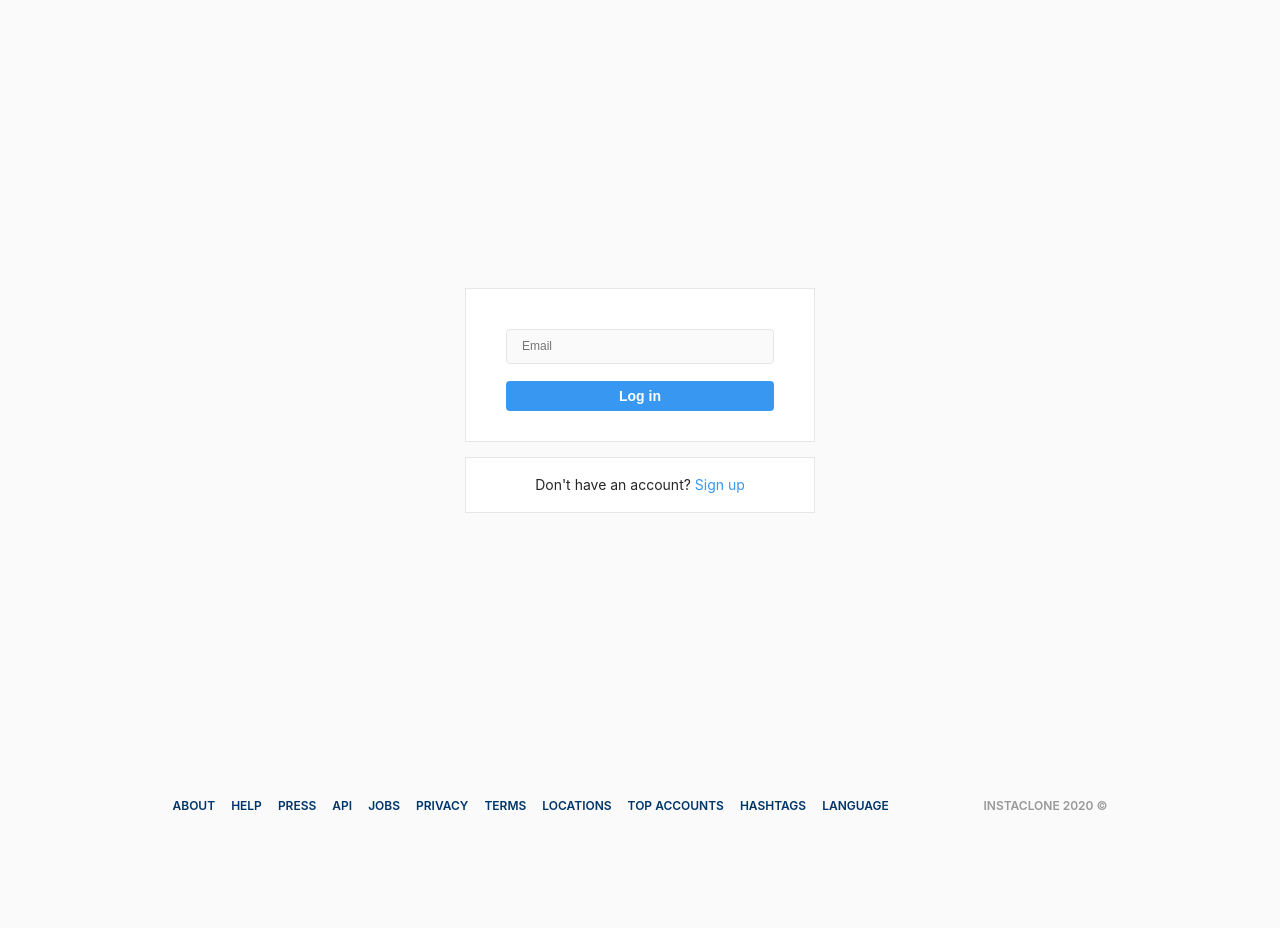
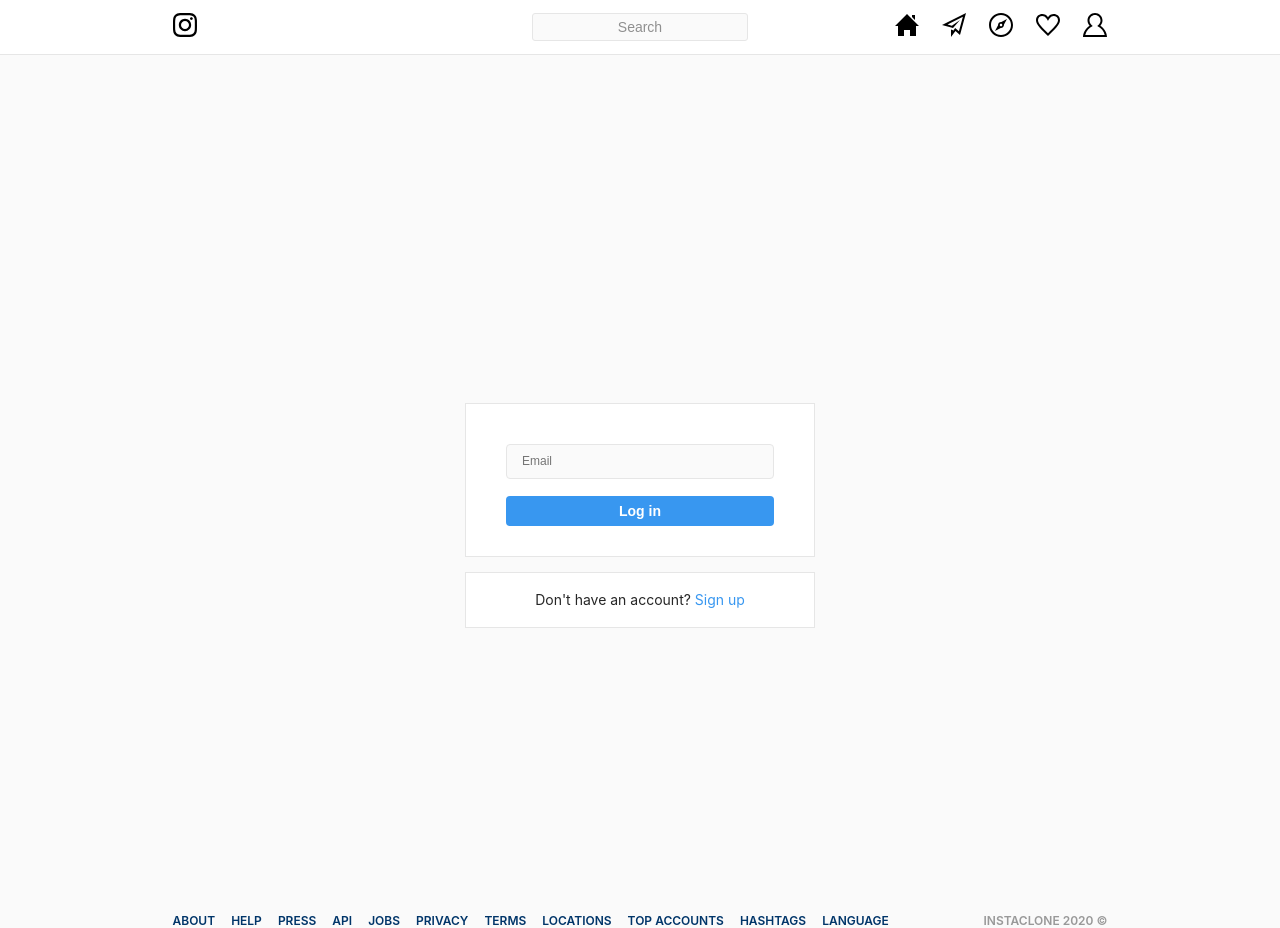
Before and after one commit to CHAESH/instaclone_frontend, a React (Create React App) app: page /#/ in a window 1280 px wide. Before the commit the page ends 813 px from the top, so only its background shows below. Built offline with nearby package versions, Linux system fonts and the light colour scheme.

Commit message:
#6.0 Header UI

```diff
--- a/src/Components/App.js
+++ b/src/Components/App.js
@@ -4,10 +4,12 @@
 import gql from "graphql-tag";
 import { ToastContainer, toast } from "react-toastify";
 import "react-toastify/dist/ReactToastify.css";
+import { HashRouter as Router } from "react-router-dom";
 import GlobalStyles from "../Styles/GlobalStyles";
 import Theme from "../Styles/Theme";
-import Router from "./Router";
+import Routes from "./Router";
 import Footer from "./Footer";
+import Header from "./Header";
 
 const QUERY = gql`
   {
@@ -17,7 +19,7 @@
 
 const Wrapper = styled.div`
   margin: 0 auto;
-  max-width: 935px;
+  max-width: ${(props) => props.theme.maxWidth};
   width: 100%;
 `;
 
@@ -27,12 +29,17 @@
   } = useQuery(QUERY);
   return (
     <ThemeProvider theme={Theme}>
-      <Wrapper>
+      <>
         <GlobalStyles />
-        <Router isLoggedIn={isLoggedIn} />
-        <Footer />
+        <Router>
+          <Header />
+          <Wrapper>
+            <Routes isLoggedIn={isLoggedIn} />
+            <Footer />
+          </Wrapper>
+        </Router>
         <ToastContainer position={toast.POSITION.BOTTOM_LEFT} />
-      </Wrapper>
+      </>
     </ThemeProvider>
   );
 };
--- /dev/null
+++ b/src/Components/Header.js
@@ -0,0 +1,103 @@
+import React from "react";
+import styled from "styled-components";
+import { Link } from "react-router-dom";
+import useInput from "../Hooks/useInput";
+import Input from "./Input";
+import {
+  InstaIcon,
+  Home,
+  DirectMessage,
+  Compass,
+  HeartEmtpy,
+  User,
+} from "./Icons";
+
+const Header = styled.header`
+  width: 100%;
+  background-color: white;
+  border: 0;
+  border-radius: 0px;
+  border-bottom: ${(props) => props.theme.boxBorder};
+  margin-bottom: 60px;
+  display: flex;
+  justify-content: center;
+  align-items: center;
+  padding: 13px 0px;
+`;
+
+const HeaderWrapper = styled.div`
+  width: 100%;
+  max-width: ${(props) => props.theme.maxWidth};
+  display: flex;
+  justify-content: center;
+`;
+
+const HeaderColumn = styled.div`
+  width: 33%;
+  text-align: center;
+  &:first-child {
+    margin-right: auto;
+    text-align: left;
+  }
+  &:last-child {
+    margin-left: auto;
+    text-align: right;
+  }
+`;
+
+const SearchInput = styled(Input)`
+  background-color: ${(props) => props.theme.bgColor};
+  padding: 5px;
+  font-size: 14px;
+  height: auto;
+  border-radius: 3px;
+  text-align: center;
+  width: 70%;
+  &::placeholder {
+    opacity: 0.8;
+    font-weight: 200;
+  }
+`;
+
+const HeaderLink = styled(Link)`
+  &:not(:last-child) {
+    margin-right: 23px;
+  }
+`;
+
+export default () => {
+  const search = useInput("");
+  return (
+    <Header>
+      <HeaderWrapper>
+        <HeaderColumn>
+          <Link to="/">
+            <InstaIcon />
+          </Link>
+        </HeaderColumn>
+        <HeaderColumn>
+          <form>
+            <SearchInput {...search} placeholder="Search" />
+          </form>
+        </HeaderColumn>
+        <HeaderColumn>
+          <HeaderLink to="/">
+            <Home />
+          </HeaderLink>
+          <HeaderLink to="/direct">
+            <DirectMessage />
+          </HeaderLink>
+          <HeaderLink to="/explore">
+            <Compass />
+          </HeaderLink>
+          <HeaderLink to="/norification">
+            <HeartEmtpy />
+          </HeaderLink>
+          <HeaderLink to="/username">
+            <User />
+          </HeaderLink>
+        </HeaderColumn>
+      </HeaderWrapper>
+    </Header>
+  );
+};
--- /dev/null
+++ b/src/Components/Icons.js
@@ -0,0 +1,78 @@
+import React from "react";
+
+export const InstaIcon = () => (
+  <svg
+    xmlns="http://www.w3.org/2000/svg"
+    width="24"
+    height="24"
+    viewBox="0 0 24 24"
+  >
+    <path d="M12 2.163c3.204 0 3.584.012 4.85.07 3.252.148 4.771 1.691 4.919 4.919.058 1.265.069 1.645.069 4.849 0 3.205-.012 3.584-.069 4.849-.149 3.225-1.664 4.771-4.919 4.919-1.266.058-1.644.07-4.85.07-3.204 0-3.584-.012-4.849-.07-3.26-.149-4.771-1.699-4.919-4.92-.058-1.265-.07-1.644-.07-4.849 0-3.204.013-3.583.07-4.849.149-3.227 1.664-4.771 4.919-4.919 1.266-.057 1.645-.069 4.849-.069zm0-2.163c-3.259 0-3.667.014-4.947.072-4.358.2-6.78 2.618-6.98 6.98-.059 1.281-.073 1.689-.073 4.948 0 3.259.014 3.668.072 4.948.2 4.358 2.618 6.78 6.98 6.98 1.281.058 1.689.072 4.948.072 3.259 0 3.668-.014 4.948-.072 4.354-.2 6.782-2.618 6.979-6.98.059-1.28.073-1.689.073-4.948 0-3.259-.014-3.667-.072-4.947-.196-4.354-2.617-6.78-6.979-6.98-1.281-.059-1.69-.073-4.949-.073zm0 5.838c-3.403 0-6.162 2.759-6.162 6.162s2.759 6.163 6.162 6.163 6.162-2.759 6.162-6.163c0-3.403-2.759-6.162-6.162-6.162zm0 10.162c-2.209 0-4-1.79-4-4 0-2.209 1.791-4 4-4s4 1.791 4 4c0 2.21-1.791 4-4 4zm6.406-11.845c-.796 0-1.441.645-1.441 1.44s.645 1.44 1.441 1.44c.795 0 1.439-.645 1.439-1.44s-.644-1.44-1.439-1.44z" />
+  </svg>
+);
+
+export const Home = () => (
+  <svg
+    xmlns="http://www.w3.org/2000/svg"
+    width="24"
+    height="24"
+    viewBox="0 0 24 24"
+  >
+    <path d="M21 13v10h-6v-6h-6v6h-6v-10h-3l12-12 12 12h-3zm-1-5.907v-5.093h-3v2.093l3 3z" />
+  </svg>
+);
+
+export const DirectMessage = () => (
+  <svg
+    xmlns="http://www.w3.org/2000/svg"
+    width="24"
+    height="24"
+    viewBox="0 0 24 24"
+  >
+    <path d="M0 12l11 3.1 7-8.1-8.156 5.672-4.312-1.202 15.362-7.68-3.974 14.57-3.75-3.339-2.17 2.925v-.769l-2-.56v7.383l4.473-6.031 4.527 4.031 6-22z" />
+  </svg>
+);
+
+export const Compass = () => (
+  <svg
+    xmlns="http://www.w3.org/2000/svg"
+    width="24"
+    height="24"
+    viewBox="0 0 24 24"
+  >
+    <path d="M12 2c5.514 0 10 4.486 10 10s-4.486 10-10 10-10-4.486-10-10 4.486-10 10-10zm0-2c-6.627 0-12 5.373-12 12s5.373 12 12 12 12-5.373 12-12-5.373-12-12-12zm6 5.999l-5.621 2.986c-.899-.104-1.806.191-2.474.859-.662.663-.95 1.561-.862 2.428l-3.043 5.728 5.724-3.042c.884.089 1.772-.205 2.432-.865.634-.634.969-1.524.859-2.473l2.985-5.621zm-5.97 7.22c-.689 0-1.25-.559-1.25-1.249-.001-.691.559-1.251 1.25-1.25.69 0 1.25.56 1.25 1.25-.001.689-.56 1.249-1.25 1.249z" />
+  </svg>
+);
+
+export const HeartEmtpy = () => (
+  <svg
+    xmlns="http://www.w3.org/2000/svg"
+    width="24"
+    height="24"
+    viewBox="0 0 24 24"
+  >
+    <path d="M6.28 3c3.236.001 4.973 3.491 5.72 5.031.75-1.547 2.469-5.021 5.726-5.021 2.058 0 4.274 1.309 4.274 4.182 0 3.442-4.744 7.851-10 13-5.258-5.151-10-9.559-10-13 0-2.676 1.965-4.193 4.28-4.192zm.001-2c-3.183 0-6.281 2.187-6.281 6.192 0 4.661 5.57 9.427 12 15.808 6.43-6.381 12-11.147 12-15.808 0-4.011-3.097-6.182-6.274-6.182-2.204 0-4.446 1.042-5.726 3.238-1.285-2.206-3.522-3.248-5.719-3.248z" />
+  </svg>
+);
+
+export const HeartFull = () => (
+  <svg
+    xmlns="http://www.w3.org/2000/svg"
+    width="24"
+    height="24"
+    viewBox="0 0 24 24"
+  >
+    <path d="M12 4.248c-3.148-5.402-12-3.825-12 2.944 0 4.661 5.571 9.427 12 15.808 6.43-6.381 12-11.147 12-15.808 0-6.792-8.875-8.306-12-2.944z" />
+  </svg>
+);
+
+export const User = () => (
+  <svg
+    xmlns="http://www.w3.org/2000/svg"
+    width="24"
+    height="24"
+    viewBox="0 0 24 24"
+  >
+    <path d="M12 2c3.032 0 5.5 2.467 5.5 5.5 0 1.458-.483 3.196-3.248 5.59 4.111 1.961 6.602 5.253 7.482 8.909h-19.486c.955-4.188 4.005-7.399 7.519-8.889-1.601-1.287-3.267-3.323-3.267-5.61 0-3.033 2.468-5.5 5.5-5.5zm0-2c-4.142 0-7.5 3.357-7.5 7.5 0 2.012.797 3.834 2.086 5.182-5.03 3.009-6.586 8.501-6.586 11.318h24c0-2.791-1.657-8.28-6.59-11.314 1.292-1.348 2.09-3.172 2.09-5.186 0-4.143-3.358-7.5-7.5-7.5z" />
+  </svg>
+);
--- a/src/Components/Input.js
+++ b/src/Components/Input.js
@@ -18,6 +18,7 @@
   value,
   onChange,
   type = "text",
+  className,
 }) => (
   <Container
     placeholder={placeholder}
@@ -25,6 +26,7 @@
     value={value}
     onChange={onChange}
     type={type}
+    className={className}
   />
 );
 
--- a/src/Components/Router.js
+++ b/src/Components/Router.js
@@ -1,5 +1,5 @@
 import React from "react";
-import { HashRouter as Router, Route, Switch } from "react-router-dom";
+import { Route, Switch } from "react-router-dom";
 import PropTypes from "prop-types";
 import Auth from "../Routes/Auth/index";
 import Feed from "../Routes/Feed";
@@ -16,9 +16,7 @@
 );
 
 const LogRouter = ({ isLoggedIn }) => (
-  <Router>
-    <Switch>{isLoggedIn ? <LoggedInRoutes /> : <LoggedOutRoutes />}</Switch>
-  </Router>
+  <Switch>{isLoggedIn ? <LoggedInRoutes /> : <LoggedOutRoutes />}</Switch>
 );
 
 LogRouter.propTypes = {
--- a/src/Styles/Theme.js
+++ b/src/Styles/Theme.js
@@ -15,4 +15,5 @@
                border-radius:${BORDER_RADIUS};
                background-color: white;
     `,
+  maxWidth: "935px",
 };
```
